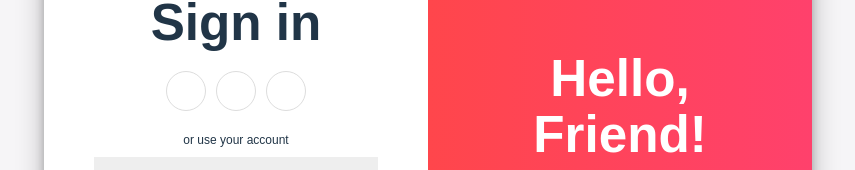
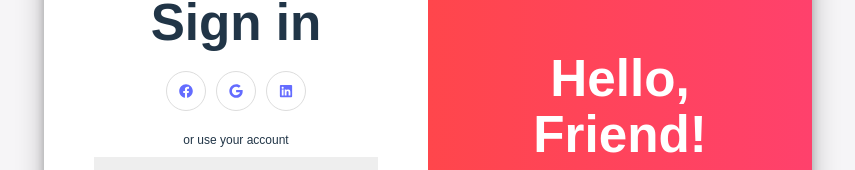
Before and after one commit to sudhirkumar-dev/QuickBlog, a React (Vite) app in the folder QuickBlog-FE/: page /login in a window 1280 px wide. Shown: the part 266-436 px from the top of the page, without its empty margins (212-1067 px from the left). Built offline with nearby package versions, Linux system fonts and the light colour scheme.

Commit message:
imported -icons

```diff
--- a/QuickBlog-FE/package.json
+++ b/QuickBlog-FE/package.json
@@ -13,6 +13,7 @@
     "axios": "^1.5.0",
     "react": "^18.2.0",
     "react-dom": "^18.2.0",
+    "react-icons": "^4.10.1",
     "react-router-dom": "^6.15.0"
   },
   "devDependencies": {
--- a/QuickBlog-FE/src/components/SignInForm.jsx
+++ b/QuickBlog-FE/src/components/SignInForm.jsx
@@ -1,4 +1,6 @@
 import React from "react";
+import {FaFacebook,FaGoogle,FaLinkedin} from 'react-icons/fa';
+
 function SignInForm() {
   const [state, setState] = React.useState({
     email: "",
@@ -32,13 +34,13 @@ function SignInForm() {
         <h1>Sign in</h1>
         <div className="social-container">
           <a href="#" className="social">
-            <i className="fab fa-facebook-f" />
+          <FaFacebook />
           </a>
           <a href="#" className="social">
-            <i className="fab fa-google-plus-g" />
+           <FaGoogle />
           </a>
           <a href="#" className="social">
-            <i className="fab fa-linkedin-in" />
+            <FaLinkedin />
           </a>
         </div>
         <span>or use your account</span>
--- a/QuickBlog-FE/src/components/SignUpForm.jsx
+++ b/QuickBlog-FE/src/components/SignUpForm.jsx
@@ -1,6 +1,8 @@
-import React from "react";
+import { useState } from "react";
+import {FaFacebook,FaGoogle,FaLinkedin} from 'react-icons/fa';
+
 function SignUpForm() {
-  const [state, setState] = React.useState({
+  const [state, setState] = useState({
     name: "",
     email: "",
     password: ""
@@ -35,13 +37,13 @@ function SignUpForm() {
         <h1>Create Account</h1>
         <div className="social-container">
           <a href="#" className="social">
-            <i className="fab fa-facebook-f" />
+          <FaFacebook />
           </a>
           <a href="#" className="social">
-            <i className="fab fa-google-plus-g" />
+           <FaGoogle />
           </a>
           <a href="#" className="social">
-            <i className="fab fa-linkedin-in" />
+            <FaLinkedin />
           </a>
         </div>
         <span>or use your email for registration</span>
```
Also changed, not shown: 1 other file (tests, documents, lock files or other folders).
